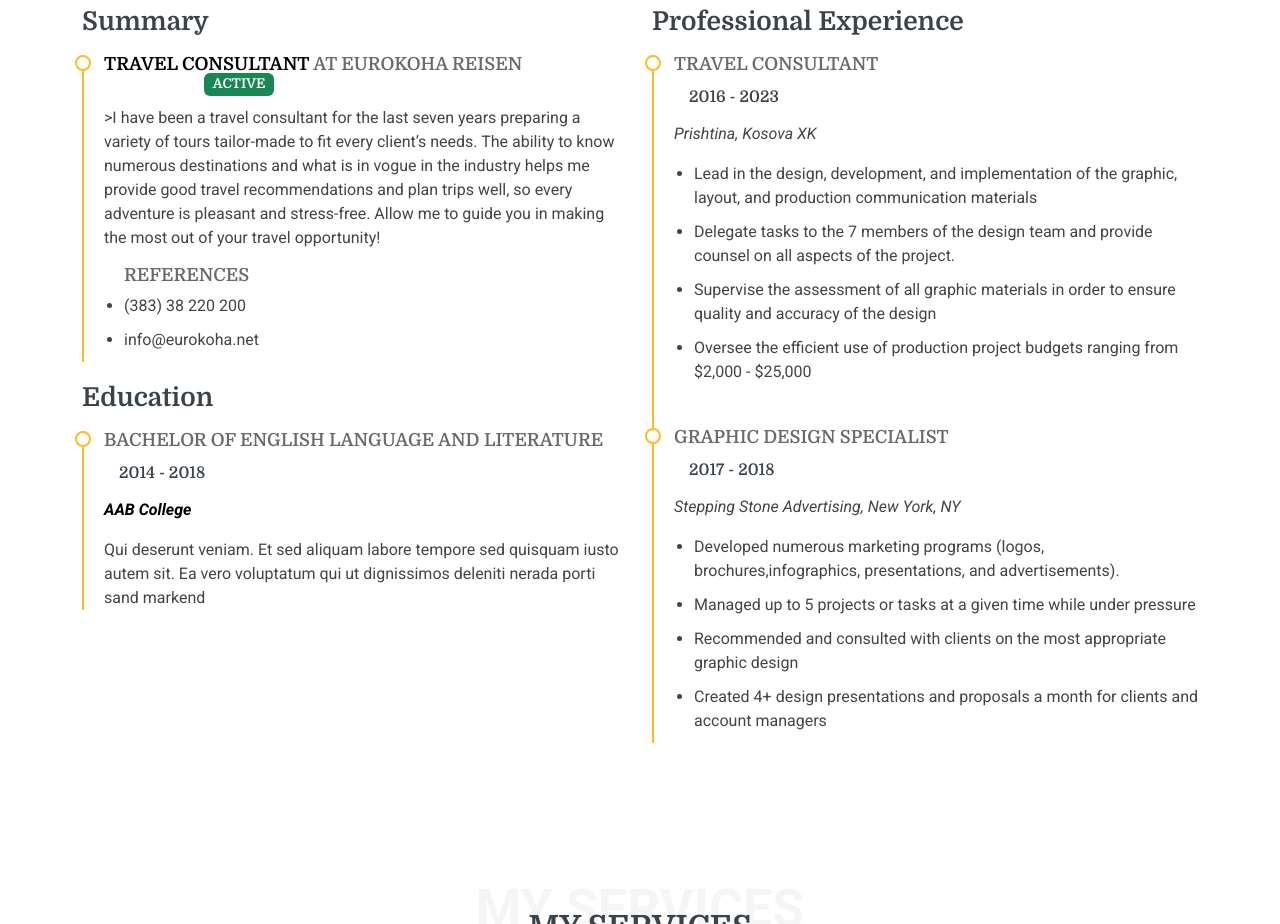
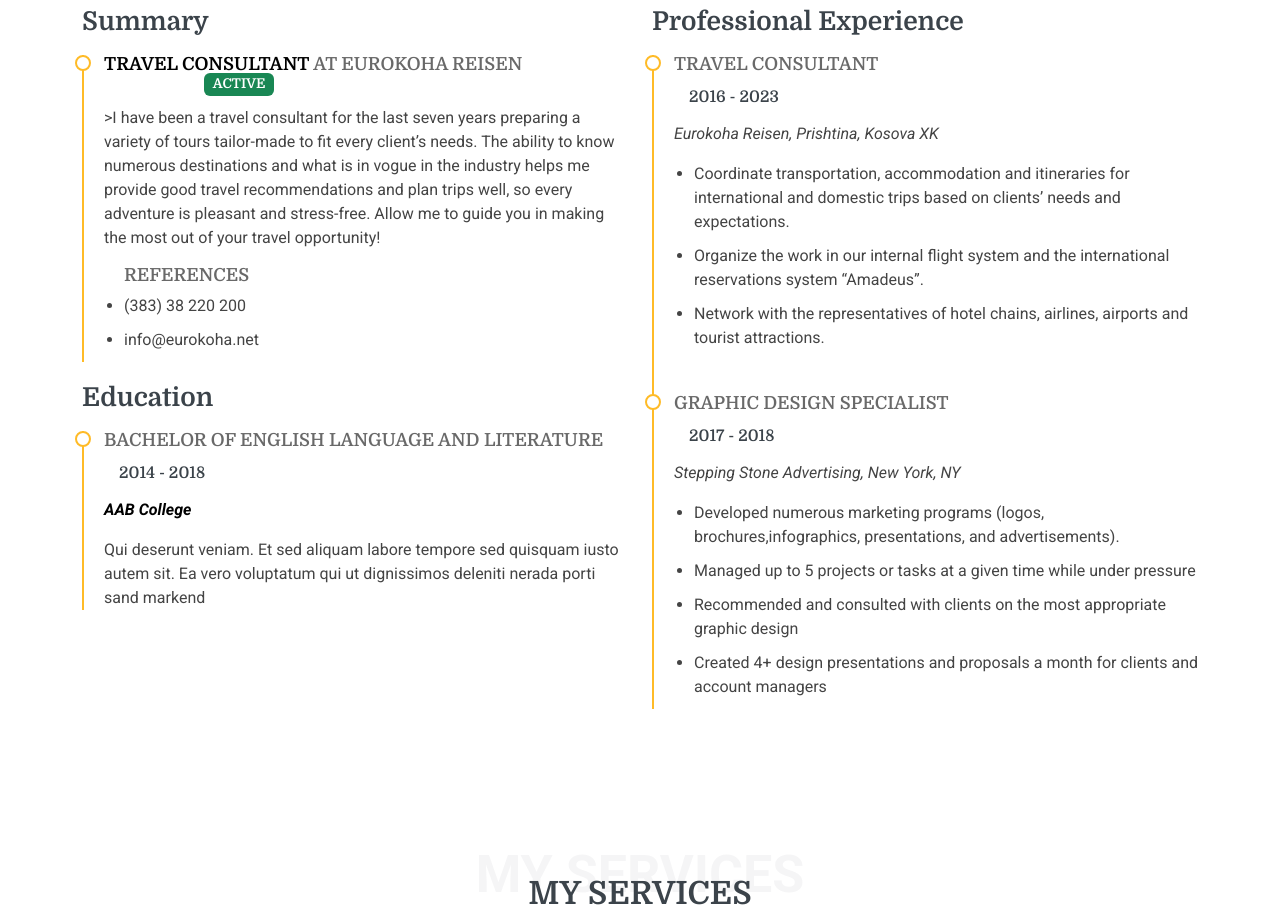
Before and after one commit to almaavdyli/website, a plain HTML site: page index.html in a window 1280 px wide. Shown: the part 1700-2624 px from the top of the page. Drawn offline with Linux system fonts and the light colour scheme.

```diff
--- a/index.html
+++ b/index.html
@@ -216,12 +216,11 @@
             <div class="resume-item">
               <h4>Travel consultant</h4>
               <h5>2016 - 2023</h5>
-              <p><em>Prishtina, Kosova XK </em></p>
+              <p><em>Eurokoha Reisen, Prishtina, Kosova XK </em></p>
               <ul>
-                <li>Lead in the design, development, and implementation of the graphic, layout, and production communication materials</li>
-                <li>Delegate tasks to the 7 members of the design team and provide counsel on all aspects of the project. </li>
-                <li>Supervise the assessment of all graphic materials in order to ensure quality and accuracy of the design</li>
-                <li>Oversee the efficient use of production project budgets ranging from $2,000 - $25,000</li>
+                <li>Coordinate transportation, accommodation and itineraries for international and domestic trips based on clients’ needs and expectations.</li>
+                <li>Organize the work in our internal flight system and the international reservations system “Amadeus”.</li>
+                <li>Network with the representatives of hotel chains, airlines, airports and tourist attractions.</li>
               </ul>
             </div><!-- Edn Resume Item -->
 
```
